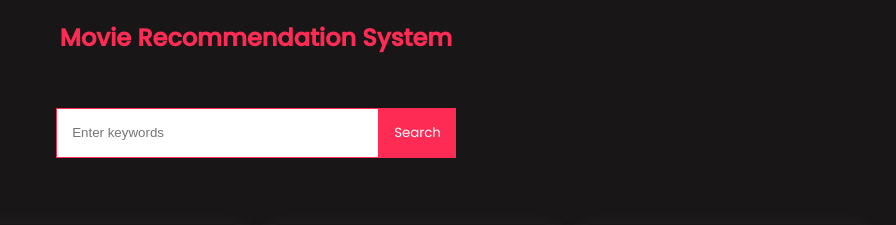
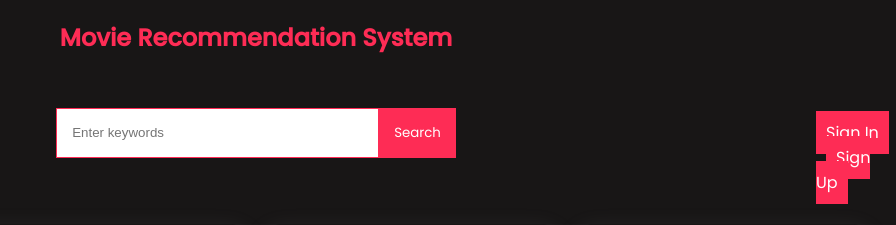
Before and after one commit to thenawaraj/movie-app, a Django app: page / in a window 1280 px wide. Shown: the top 225 px of the page, without its empty margins (384-1280 px from the left). Run offline with Django 4.2, Linux system fonts and the light colour scheme; parts of the project's set-up code (start-up, migrations or seed data) failed here and were passed over.

Commit message:
Added signup & signin

```diff
--- a/recommendapp/templates/form.html
+++ b/recommendapp/templates/form.html
@@ -3,7 +3,7 @@
 <html lang="en">
 <head>
     <meta charset="UTF-8">
-    <title>Form</title>
+    <title>Movie Recommendation System</title>
     <style>
     @import url('https://fonts.googleapis.com/css2?family=Poppins:ital,wght@0,100;0,200;0,300;0,400;0,500;1,100;1,200;1,300;1,400&display=swap');
     :root {
@@ -81,10 +81,52 @@ padding:20px;
     cursor:pointer;
  }
 
+.button-area{
+position:absolute;
+left:1200px;
+top:120px;
+}
+
+.login-btn{
+padding:10px;
+border:none;
+margin-left:10px;
+width:90px;
+cursor:pointer;
+background-color: #fe2c55;
+color: #ffffff;
+font-family: 'Poppins', sans-serif;
+}
+
+ .sign-in-btn{
+padding:10px;
+border:none;
+width:90px;
+cursor:pointer;
+background-color: #fe2c55;
+color: #ffffff;
+font-family: 'Poppins', sans-serif;
+
+ }
+
+ .button-area a{
+ text-decoration:none;}
+
     </style>
 </head>
 <!--<body class="bg">-->
 <body>
+{% if user.is_authenticated %}
+<div class="button-area">
+    <a type="button" href="/logout" class="login-btn">Log out</a>
+    {{user}}
+</div>
+{% else %}
+<div class="button-area">
+    <a type="button" href="/login" class="sign-in-btn" >Sign In</a>
+    <a type="button" href="/signup" class="login-btn">Sign Up</a>
+</div>
+{% endif %}
 <div class="main-home">
 
     <h2>Movie Recommendation System</h2>
@@ -117,5 +159,7 @@ padding:20px;
 
 </div>
 
+
+
 </body>
 </html>
--- a/recommendapp/templates/home.html
+++ b/recommendapp/templates/home.html
@@ -44,6 +44,7 @@ padding:20px;
 
  padding:7px;
  }
+
 
     </style>
 
@@ -92,5 +93,8 @@ padding:20px;
 
     </div>
 
+
+
+
 </body>
 </html>
--- a/recommendapp/urls.py
+++ b/recommendapp/urls.py
@@ -13,13 +13,16 @@ Including another URLconf
     1. Import the include() function: from django.urls import include, path
     2. Add a URL to urlpatterns:  path('blog/', include('blog.urls'))
 """
+from django.conf.urls.static import static
+from django.conf import settings
 from django.contrib import admin
-from django.urls import path
+from django.urls import path, include
 from . import views
 
 urlpatterns = [
     path('admin/', admin.site.urls),
     path('', views.input_form),
-    path('read_input', views.read_input)
+    path('read_input', views.read_input),
+    path('', include('account.urls'))
 
-]
+] + static(settings.MEDIA_URL, document_root=settings.MEDIA_ROOT)
--- a/recommendapp/views.py
+++ b/recommendapp/views.py
@@ -5,6 +5,7 @@ import pandas as pd
 import difflib
 from sklearn.feature_extraction.text import TfidfVectorizer
 from sklearn.metrics.pairwise import cosine_similarity
+from django.contrib.auth.decorators import login_required
 
 # Reading csv file
 movie_data = pd.read_csv('F:/PROJECT MOVIE/movie-recommendation-app/recommendapp/movie_datasets.csv')
@@ -12,7 +13,7 @@ movie_data = pd.read_csv('F:/PROJECT MOVIE/movie-recommendation-app/recommendapp
 
 def Make_Recommend():
     selected_features = ['genre', 'crew']
-    # print(selected_features)
+    print(selected_features)
 
     combined_features = movie_data['genre'] + ' ' + ['crew']
     # print(combined_features)
@@ -42,6 +43,7 @@ def input_form(request):
         return render(request, 'form.html', context)
 
 
+@login_required(login_url='login')
 def read_input(request):
     similarity = Make_Recommend()
     x = request.POST['val']
@@ -61,12 +63,12 @@ def read_input(request):
         else:
             print("Finding similarity of the best match movies")
             similarity_score = list(enumerate(similarity[index_of_movie]))
-            # print(similarity_score)
+            print(similarity_score)
 
             print("Sorting the movie based on similarity score")
             sorted_similar_movies = sorted(similarity_score, key=lambda x: x[1], reverse=True)
             display = sorted_similar_movies[1:8]
-            # print(sorted_similar_movies)
+            print(sorted_similar_movies)
             # print("Movie suggested for you are:\n")
             i = 1
             required_movie_array = []
```
Also changed, not shown: recommendapp/settings.py (+10 -2 lines), db.sqlite3.
